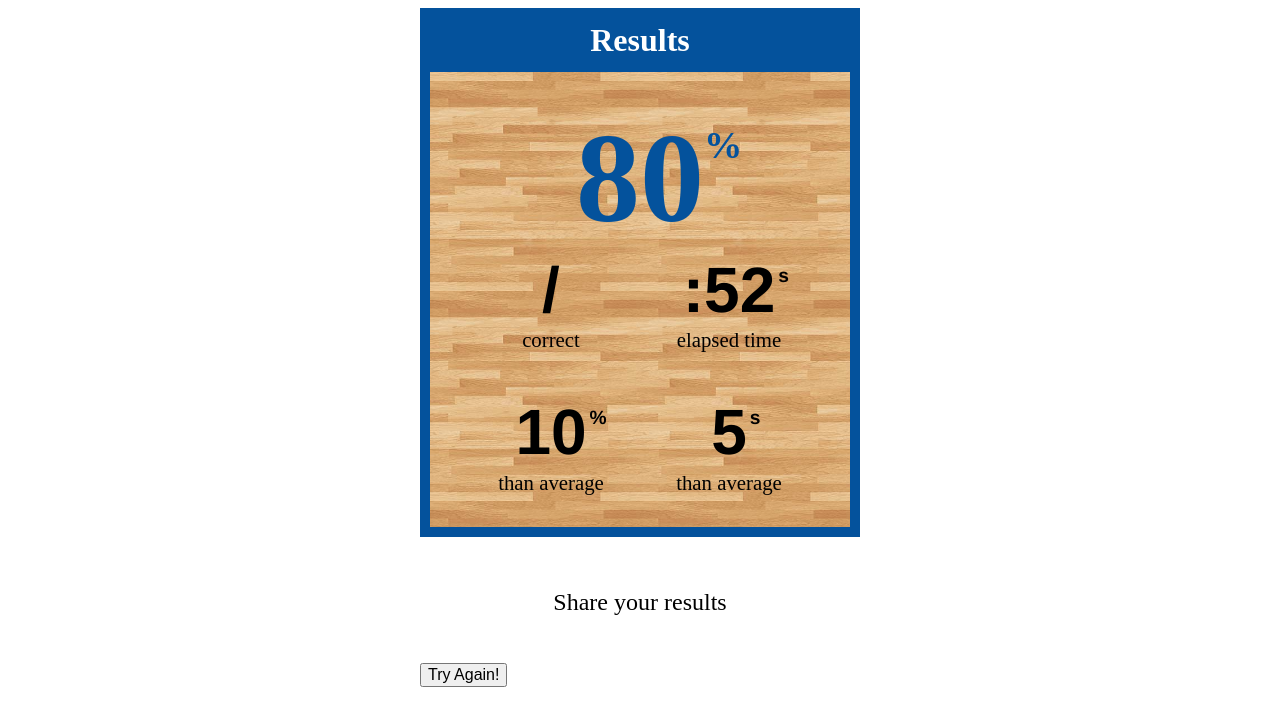
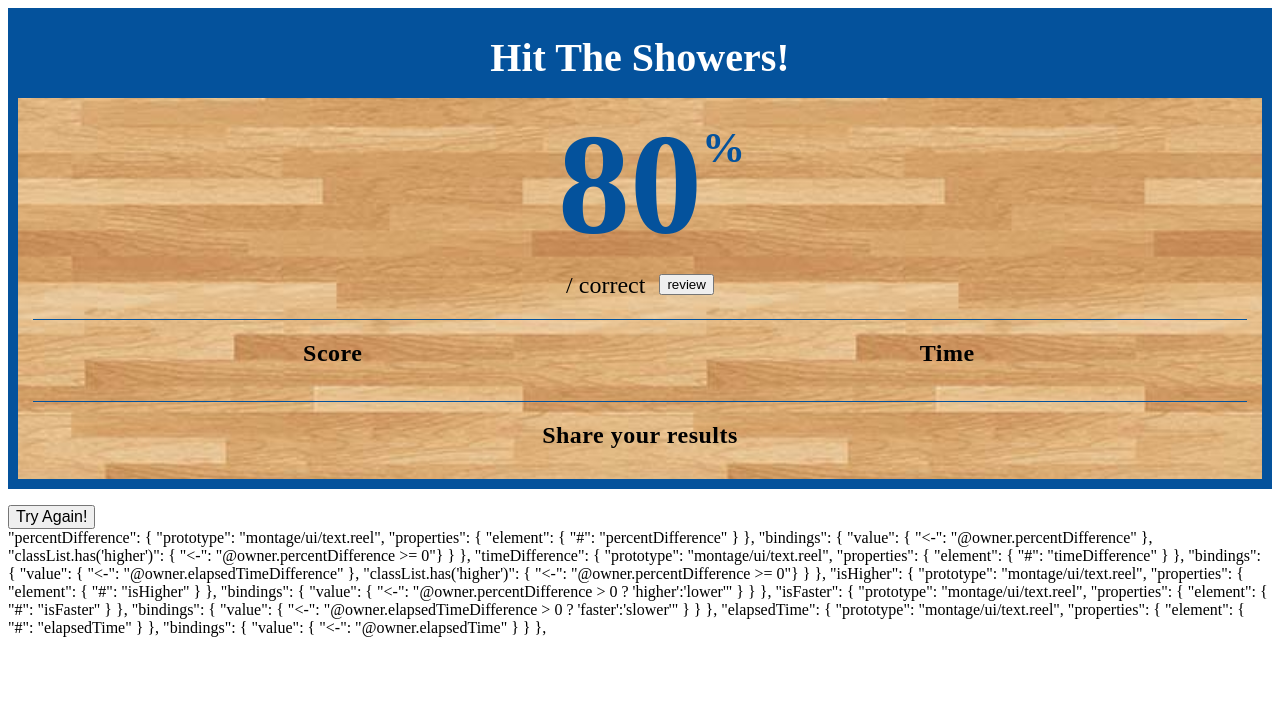
Before and after one commit to montagestudio/warriors, a PHP site: page /ui/results.reel/results.html in a window 1280 px wide. Shown: the top 726 px of the page. Run offline with PHP 8.4, Linux system fonts and the light colour scheme.

Commit message:
adding animated bars for results, reworking results layout, creating bar component

```diff
--- a/ui/results.reel/results.css
+++ b/ui/results.reel/results.css
@@ -1,26 +1,30 @@
+/* intro animation */
+
 @-webkit-keyframes results-in {
-    0% {-webkit-transform: translateY(-150%);transform: translateY(-150%);}
+    0% {-webkit-transform: translateY(-180%);transform: translateY(-180%);}
     100% {}
 }
 
 @keyframes results-in {
-    0% {-webkit-transform: translateY(-150%);transform: translateY(-150%);}
+    0% {-webkit-transform: translateY(-180%);transform: translateY(-180%);}
     100% {}
 }
 
 @-webkit-keyframes results-out {
     0% {}
-    100% {-webkit-transform: translateY(-150%);transform: translateY(-150%);}
+    100% {-webkit-transform: translateY(-180%);transform: translateY(-180%);}
 }
 
 @keyframes results-out {
     0% {}
-    100% {-webkit-transform: translateY(-150%);transform: translateY(-150%);}
+    100% {-webkit-transform: translateY(-180%);transform: translateY(-180%);}
 }
+
+/* ---------- */
 
 .Results {
     margin: 0 auto;
-    width: 440px;
+    min-width: 440px;
     -webkit-animation: results-in .5s cubic-bezier(.44,1.14,.77,1.16) forwards;
             animation: results-in .5s cubic-bezier(.44,1.14,.77,1.16) forwards;
 }
@@ -30,45 +34,33 @@
             animation: results-out .5s cubic-bezier(.44,1.14,.77,1.16) forwards;
 }
 
-.results h1 {
-    font-size: 2.5em;
+.results-container {
+    margin-bottom: 1em;
+    padding: 15px;
+    padding-top: 0;
 }
 
-.results h2 {
-    font-size: 1.5em;
+.results-ranking {
+    text-align: center;
+    font-size: 2.5em;
+    line-height: 2;
+    color: #FFF;
+    background: rgb(4,82,156);
+    margin: 0 -15px 15px -15px;
 }
 
-.results-header {
-    position: absolute;
-    top:   -10px;
-    left:  -10px;
-    right: -10px;
-    padding: .25em;
-    background: rgb(4,82,156);
-    color: #FFF;
+.result-main {
     text-align: center;
-    line-height: 1.5;
-    margin: 0;
-    z-index: 1
+    padding-bottom: 20px;
+    margin-bottom: 20px;
+    border-bottom: 1px solid rgb(4,82,156);
 }
 
-.results-title {
+.result-title {
+    margin-top: 0;
+    margin-bottom: 15px;
+    letter-spacing: .5px;
     text-align: center;
-    line-height: 1;
-    margin: 0;
-    margin-bottom: .5em;
-}
-
-/* flag for higher lower colors */
-
-/*.higher {
-    color: #00D300;
-    text-shadow: 1px 1px black;
-}*/
-
-.results-container {
-    margin-bottom: 1em;
-    padding: 6em 2em 2em;
 }
 
 .result-details {
@@ -79,60 +71,42 @@
     background-size: 50%;
 }
 
-.result-details:after {
-    position: absolute;
-    content: '';
-    top:    0;
-    bottom: 0;
-    left:   0;
-    right:  0;
-    z-index: -1;
-}
-
-.result-data {
-    display: -webkit-flex;
-    display: -ms-flexbox;
-    display: flex;
-}
-
-.result-data .data-title {
-    font-size: 1.3em;
-}
-
-.result-data-container + .result-data-container {
-    margin-top: 3em;
+.data-title {
+    font-size: 1.5em;
+    margin-bottom: 10px;
 }
 
 .result-data > div {
     -webkit-flex: 1;
         -ms-flex: 1;
             flex: 1;
+    width: 50%;
+    float: left;
     text-align: center;
+    margin-right: 15px;
+    align-self: center;
 }
 
-.data-unit {
-    position: relative;
-    line-height: 1;
-}
-
-.data-unit:after {
+/*.data-unit:after {
     position: absolute;
     content: attr(data-unit);
     margin-left: .15em;
     top: .6em;
     font-size: .3em;
     font-family: 'helvetica neue', sans-serif;
-}
+}*/
 
 /* total percent */
 
 .percentageCorrect {
+    flex: 1;
     position: relative;
     text-align: center;
     font-weight: 700;
-    font-size: 8em;
+    font-size: 9em;
     line-height: 1;
-    margin-bottom: 16px;
+    margin-bottom: 15px;
+    transform: translateX(-10px);
     color: rgb(4,82,156);
 }
 
@@ -143,40 +117,53 @@
     font-size: .3em;
 }
 
-/* result sizes */
+/* answers correct */
 
-.result-large,
-.result-small {
-    font-weight: 700;
-    font-family: 'helvetica neue', sans-serif;
-    margin-bottom: .1em;
-}
-
-.result-large {
-    font-size: 4em;
-    line-height: 1;
-}
-
-.result-small {
-    font-size: 2em;
-    line-height: 1;
-}
-
-/* sharing */
-
-.share {
-    background: rgba(255,255,255,.9);
-    padding: 1em;
-}
-
-.share-title {
-    text-align: center;
-    margin-bottom: 15px;
-    font-weight: 300;
+.answers-correct {
+    display: inline-block;
+    margin-right: 10px;
+    font-size: 1.5em;
+    vertical-align: middle;
 }
 
 /* restart */
 
-.restartButton.btn {
-    font-size: 16px;
+.restartButton.btn { font-size: 16px; }
+
+/* Graphs */
+
+.result-graphs {
+    position: relative;
+    display: -webkit-flex;
+    display: -ms-flexbox;
+    display: flex;
+    margin-right: -15px;
+    margin-bottom: 20px;
+    padding-bottom: 20px;
 }
+
+/* result graphs bottom border */
+
+.result-graphs:after {
+    content: '';
+    position: absolute;
+    bottom: 0;
+    left: 0;
+    right: 15px;
+    height: 1px;
+    background: rgb(4,82,156);
+}
+
+/* columns for flex */
+
+.result-data-container {
+    flex: 1;
+    margin-right: 15px;
+    text-align: center;
+}
+
+.graph {
+    padding: 0;
+    margin: 0;
+    list-style: none;
+}
--- a/ui/results.reel/results.html
+++ b/ui/results.reel/results.html
@@ -48,17 +48,140 @@
             }
         },
 
-        "elapsedTime": {
-            "prototype": "montage/ui/text.reel",
+        "percentageCorrectBar": {
+            "prototype": "ui/graph-bar.reel",
             "properties": {
-                "element": { "#": "elapsedTime" }
+                "element": { "#": "percentageCorrectBar" },
+                "title": "You",
+                "unit": "%"
             },
             "bindings": {
-                "value": { "<-": "@owner.elapsedTime" }
+                "value": {"<-": "@owner.percentageCorrect"},
+                "percentage": {"<-": "@owner.percentageCorrect"}
             }
         },
 
-        "percentDifference": {
+        "averageCorrectBar": {
+            "prototype": "ui/graph-bar.reel",
+            "properties": {
+                "element": { "#": "averageCorrectBar" },
+                "title": "Avg",
+                "unit": "%"
+            },
+            "bindings": {
+                "value": {"<-": "@owner.elapsedTime"},
+                "percentage": {"<-": "@owner.elapsedTime"}
+            }
+        },
+
+        "elapsedTimeBar": {
+            "prototype": "ui/graph-bar.reel",
+            "properties": {
+                "element": { "#": "elapsedTimeBar" },
+                "title": "You",
+                "unit": "s"
+            },
+            "bindings": {
+                "value": {"<-": "@owner.elapsedTime"},
+                "percentage": {"<-": "@owner.userPercentageOfTotalTime"}
+            }
+        },
+
+        "averageTimeBar": {
+            "prototype": "ui/graph-bar.reel",
+            "properties": {
+                "element": { "#": "averageTimeBar" },
+                "title": "Avg",
+                "unit": "s"
+            },
+            "bindings": {
+                "value": {"<-": "@owner.percentageCorrect"},
+                "percentage": {"<-": "@owner.userPercentageOfTotalTime"}
+            }
+        },
+
+        "reviewButton": {
+            "prototype": "montage/ui/button.reel",
+            "properties": {
+                "element": { "#": "reviewButton" }
+            }
+        },
+
+        "restartQuiz": {
+            "prototype": "montage/ui/button.reel",
+            "properties": {
+                "element": { "#": "restartQuiz" }
+            }
+        },
+
+        "sharing": {
+            "prototype": "ui/sharing.reel",
+            "properties": {
+                "element": { "#": "sharing" }
+            }
+        }
+
+    }
+    </script>
+</head>
+<body>
+    <div data-montage-id="owner" class="Results">
+        <div data-montage-id="results" class="results-container result-details">
+
+            <h2 class="results-ranking">Hit The Showers!</h2>
+            <div class="result-main">
+                <div data-montage-id="percentageCorrect" class="percentageCorrect">80</div>
+                <div>
+                    <div>
+                        <div class="answers-correct">
+                            <span data-montage-id="answersCorrect"></span>/<span data-montage-id="totalQuestions"></span>
+                            correct
+                        </div>
+                        <button data-montage-id="reviewButton" class="btn btn--small reviewButton">review</button>
+                    </div>
+
+                </div>
+            </div>
+            <div class="result-graphs">
+                <div class="result-data-container">
+                    <h2 class="result-title">Score</h2>
+                    <ul id="graph" class="graph">
+                        <li data-montage-id="percentageCorrectBar"></li>
+                        <li data-montage-id="averageCorrectBar"></li>
+                    </ul>
+                    <!-- <div>
+                        <span data-montage-id="percentDifference" class="data-unit" data-unit="%"></span>
+                        <span data-montage-id="isHigher"></span>
+                    </div> -->
+                </div>
+
+                <div class="result-data-container">
+                    <h2 class="result-title">Time</h2>
+                    <div class="graph-container">
+                        <ul id="graph" class="graph">
+                            <li data-montage-id="elapsedTimeBar"></li>
+                            <li data-montage-id="averageTimeBar"></li>
+                        </ul>
+                    </div>
+                    <!-- <div>
+                        <span data-montage-id="elapsedTime" class="data-unit" data-unit="s"></span>
+                        <span data-montage-id="timeDifference" class="data-unit" data-unit="s"></span>
+                        <span data-montage-id="isFaster"></span>
+                    </div> -->
+                </div>
+            </div>
+            <div>
+                <h2 class="result-title">Share your results</h2>
+                <div data-montage-id="sharing"></div>
+            </div>
+        </div>
+
+        <button data-montage-id="restartQuiz"  class="btn restartButton">Try Again!</button>
+    </div>
+</body>
+</html>
+
+"percentDifference": {
             "prototype": "montage/ui/text.reel",
             "properties": {
                 "element": { "#": "percentDifference" }
@@ -68,7 +191,6 @@
                 "classList.has('higher')": { "<-": "@owner.percentDifference >= 0"}
             }
         },
-
         "timeDifference": {
             "prototype": "montage/ui/text.reel",
             "properties": {
@@ -100,62 +222,12 @@
             }
         },
 
-        "restartQuiz": {
-            "prototype": "montage/ui/button.reel",
+        "elapsedTime": {
+            "prototype": "montage/ui/text.reel",
             "properties": {
-                "element": { "#": "restartQuiz" }
+                "element": { "#": "elapsedTime" }
+            },
+            "bindings": {
+                "value": { "<-": "@owner.elapsedTime" }
             }
         },
-
-        "sharing": {
-            "prototype": "ui/sharing.reel",
-            "properties": {
-                "element": { "#": "sharing" }
-            }
-        }
-
-    }
-    </script>
-</head>
-<body>
-    <div data-montage-id="owner" class="Results">
-        <div data-montage-id="results" class="results-container result-details">
-
-            <h1 class="results-header">Results</h1>
-            <div data-montage-id="percentageCorrect" class="percentageCorrect">80</div>
-            <div class="result-data">
-                <div class="result-answer">
-                    <div class="result-data-container">
-                        <div class="result-large">
-                            <span data-montage-id="answersCorrect"></span>/<span data-montage-id="totalQuestions"></span>
-                        </div>
-                        <span class="data-title">correct</span>
-                    </div>
-                    <div class="result-data-container">
-                        <div class="result-large"><span data-montage-id="percentDifference" class="data-unit" data-unit="%">10</span></div>
-                        <div class="data-title"><span data-montage-id="isHigher"></span> than average</div>
-                    </div>
-                </div>
-                <div class="result-timeDetails">
-
-                    <div class="result-data-container">
-                        <div class="result-large">
-                            :<span data-montage-id="elapsedTime" class="data-unit" data-unit="s">52</span>
-                        </div>
-                        <span class="data-title">elapsed time</span>
-                    </div>
-                    <div class="result-data-container">
-                        <div class="result-large"><span data-montage-id="timeDifference" class="data-unit" data-unit="s">5</span></div>
-                        <div class="data-title"><span data-montage-id="isFaster"></span> than average</div>
-                    </div>
-                </div>
-            </div>
-        </div>
-        <div class="results-container share">
-            <h2 class="share-title">Share your results</h2>
-            <div data-montage-id="sharing"></div>
-        </div>
-        <button data-montage-id="restartQuiz"  class="btn restartButton">Try Again!</button>
-    </div>
-</body>
-</html>
```
Also changed, not shown: ui/graph-bar.reel/graph-bar.css (added, +71 -0 lines), ui/graph-bar.reel/graph-bar.html (added, +66 -0 lines), ui/graph-bar.reel/graph-bar.js (added, +40 -0 lines), ui/results.reel/results.js (+18 -1 lines).
